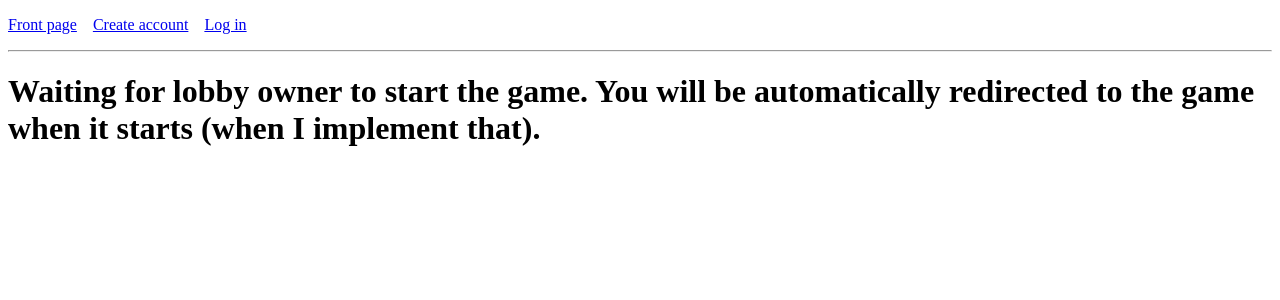
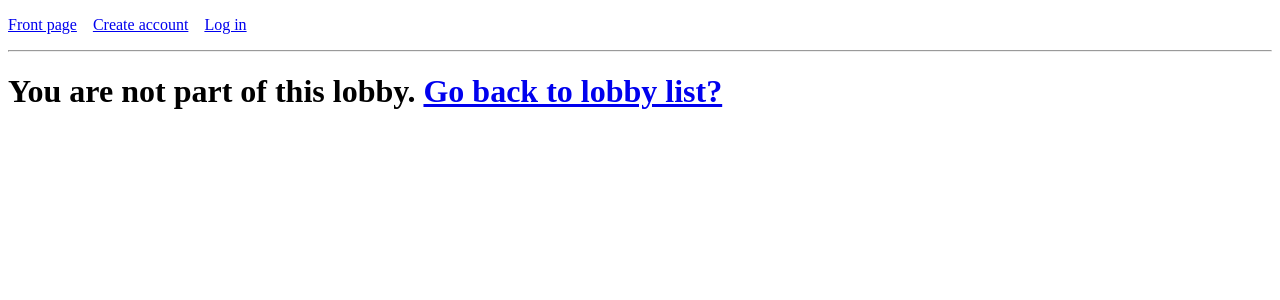
Before and after one commit to Cloudperry/ultimate-tic-tac-toe, a Flask app: template templates/lobby.html in a window 1280 px wide. Shown: the top 300 px of the page. Run offline with Flask 3, Linux system fonts and the light colour scheme; the template is opened without the code that fills it: most values are stand-ins (such as "Sample title", 1, 10 or a date in 2020).

Commit message:
Add player 2 kick button, chat and information about current lobby. Change layout.

```diff
--- a/templates/lobby.html
+++ b/templates/lobby.html
@@ -1,55 +1,98 @@
 <!DOCTYPE html>
 {% extends "layout.html" %}
 {% block content %}
-{% if is_owner %}
+<link rel= "stylesheet" type= "text/css" href= "{{ url_for('static',filename='lobby.css') }}">
+{% if session["id"] != lobby["owner_id"] and session["id"] != lobby["player2_id"] %}
 	<h1>
+		You are not part of this lobby. <a href="/lobby-list">Go back to lobby list?</a> &nbsp;&nbsp
+	</h1>
+{% elif session["id"] == lobby["owner_id"] %}
+	<h1>
+		You are the owner of lobby {{lobby.id_b64}}.
+		{% if lobby["status"] == LobbyStatus.ready %}
+			Do you want to start a game with {{lobby.player2}} or kick him? <br>
+			<table>
+				<form action="/lobby/{{lobby.id_b64}}" method="post">
+						<input type="hidden" name="action" value="start">
+						<input type="hidden" name="login_token" value={{session.login_token}} />
+						<input type="submit" value="Start">
+				</form> &nbsp
+				<form action="/lobby/{{lobby.id_b64}}" method="post">
+						<input type="hidden" name="action" value="kick">
+						<input type="hidden" name="login_token" value={{session.login_token}} />
+						<input type="submit" value="Kick">
+				</form>
+			</table>
+		{% elif lobby["status"] == LobbyStatus.waiting %}
+			Waiting for second player.
+		{% endif %}
+	</h1>
+	<p style="font-size:22px">
 		Change lobby visibility
-	</h1>
-	<table>
-		<form action="/lobby/{{lobby_id_b64}}" method="post">
+		<table><form action="/lobby/{{lobby.id_b64}}" method="post">
 			<input type="hidden" name="action" value="change_vis">
 			<input type="hidden" name="login_token" value={{session.login_token}} />
 			<input type="hidden" name="visibility" value="public">
 			<input type="submit" value="Set to public">
 		</form> &nbsp;&nbsp
-		<form action="/lobby/{{lobby_id_b64}}" method="post">
+		<form action="/lobby/{{lobby.id_b64}}" method="post">
 			<input type="hidden" name="action" value="change_vis">
 			<input type="hidden" name="login_token" value={{session.login_token}} />
 			<input type="hidden" name="visibility" value="friends">
 			<input type="submit" value="Set to friends only">
 		</form> &nbsp;&nbsp
-		<form action="/lobby/{{lobby_id_b64}}" method="post">
+		<form action="/lobby/{{lobby.id_b64}}" method="post">
 			<input type="hidden" name="action" value="change_vis">
 			<input type="hidden" name="login_token" value={{session.login_token}} />
 			<input type="hidden" name="visibility" value="private">
 			<input type="submit" value="Set to hidden">
-		</form>
-	</table>
+		</form> </table>
+	</p>
+	<form action="/lobby/{{lobby.id_b64}}" method="post">
+		<p style="font-size:22px">
+			Delete lobby <br>
+			<input type="hidden" name="action" value="delete">
+			<input type="hidden" name="login_token" value={{session.login_token}} />
+			<input type="submit" value="Delete">
+		</p>
+	</form>
+{% elif session["id"] == lobby["player2_id"] %}
 	<h1>
-		Delete lobby
+		You are in lobby {{lobby.id_b64}}. Waiting for lobby owner to start the game. You will be automatically redirected to the game when it starts.
 	</h1>
-	<form action="/lobby/{{lobby_id_b64}}" method="post">
-		<input type="hidden" name="action" value="delete">
+	<form action="/lobby/{{lobby.id_b64}}" method="post">
+		<p style="font-size:22px">
+			Leave lobby <br>
+			<input type="hidden" name="action" value="leave">
+			<input type="hidden" name="login_token" value={{session.login_token}} />
+			<input type="submit" value="Leave">
+		</p>
+	</form> &nbsp;&nbsp
+{% endif %}
+{% if session["id"] == lobby["owner_id"] or session["id"] == lobby["player2_id"] %}
+	<p style="font-size:22px"><form action="/lobby/{{lobby.id_b64}}" method="post">
+		Send message: <input type="text" name="content">
+		<input type="hidden" name="action" value="send_msg">
 		<input type="hidden" name="login_token" value={{session.login_token}} />
-		<input type="submit" value="Delete">
-	</form> &nbsp;&nbsp
-	{% if is_ready %}
-		<h1>
-			Start game
-		</h1>
-		<form action="/lobby/{{lobby_id_b64}}" method="post">
-			<input type="hidden" name="action" value="start">
-			<input type="hidden" name="login_token" value={{session.login_token}} />
-			<input type="submit" value="Start">
-		</form> &nbsp;&nbsp
-	{% else %}
-		<h1>
-			Waiting for second player.
-		</h1>
-	{% endif %}
-{% else %}
-	<h1>
-		Waiting for lobby owner to start the game. You will be automatically redirected to the game when it starts (when I implement that).
-	</h1>
+		<input type="submit" value="Send">
+	</form></p>
+	<p><div class="verticalScrollableTable">
+		<table>
+			<thead>
+				<tr>
+					<th>Messages</th>
+				</tr>
+			</thead>
+			<tbody>
+			{% for message in messages %}
+				<tr><td>
+					<i>{{message.username}} said:</i> <br>
+					{{message.content}} <br>
+					<i>Sent on:</i> {{message.sent_at}}
+				</td></tr>
+			{% endfor %}
+			</tbody>
+		</table>
+	</div></p>
 {% endif %}
 {% endblock %}
```
